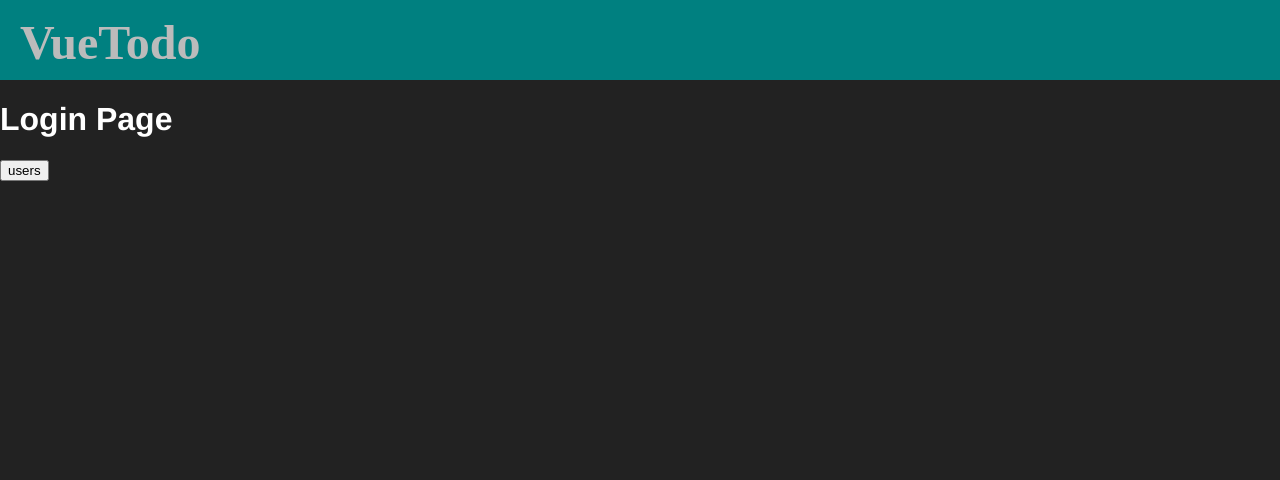
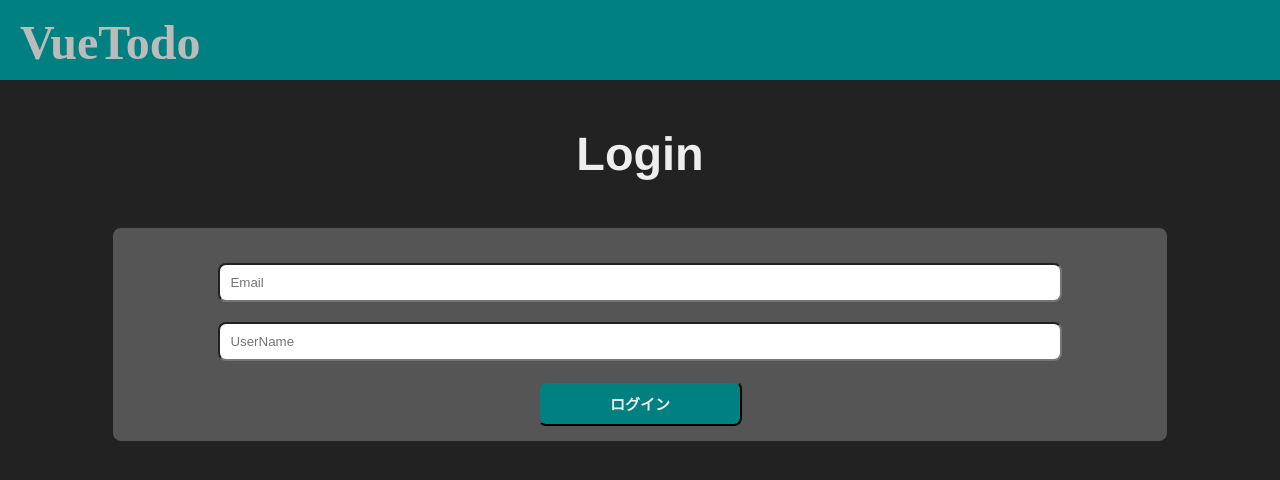
Before and after one commit to yk-you0922/VueTodo, a Vue app: page / in a window 1280 px wide. Shown: the top 480 px of the page. Built offline with nearby package versions, Linux system fonts and the light colour scheme.

Commit message:
axiosによる簡易ログイン機能追加

```diff
--- a/src/pages/LoginPage.vue
+++ b/src/pages/LoginPage.vue
@@ -1,7 +1,34 @@
 <template>
   <div id="login-wrapper">
-    <h1 style="color: #fff">Login Page</h1>
-    <button @click="onClickCallUsers">users</button>
+    <div class="login-title">
+      <h3>Login</h3>
+    </div>
+    <Card class="login-card">
+      <div>
+        <form>
+          <div class="login-form">
+            <input
+              placeholder="Email"
+              class="login-input"
+              v-model="state.email"
+            />
+          </div>
+          <div class="login-form">
+            <input
+              placeholder="UserName"
+              class="login-input"
+              v-model="state.username"
+            />
+          </div>
+          <button
+            class="login-btn"
+            @click="onClickLogin($event, state)"
+          >
+            ログイン
+          </button>
+        </form>
+      </div>
+    </Card>
   </div><!-- #login-wrapper -->
 </template>
 
@@ -12,39 +39,104 @@ import {
 } from 'vue';
 import axios, { AxiosRequestConfig, AxiosResponse } from 'axios';
 import { User } from '../types/User';
+import Card from '@/components/Card.vue';
+import { useRouter } from 'vue-router';
+
+interface State {
+  appTitle: String;
+  email: String;
+  username: String
+}
 
 export default defineComponent ({
   name: 'LoginPage',
   components: {
     // コンポーネント化したものをここで宣言
+    Card
   },
   setup() {
     // 参照するオブジェクト
-    const state = reactive({
+    const state = reactive<State>({
       appTitle: 'VueTodo',
+      email: '',
+      username: ''
     })
 
+    // vue-routerによる遷移
+    const router = useRouter();
+
+    // 叩き先のAPIURLなどの設定値
     const target: AxiosRequestConfig = {
       url: "https://jsonplaceholder.typicode.com/users",
       method: "GET"
     }
-    const onClickCallUsers = () => {
+    const onClickLogin = (event: MouseEvent, state: State) => {
+      event.preventDefault();
       axios(target)
         .then((response: AxiosResponse<Array<User>>) => {
-          const { data, status } = response;
-          console.log(response);
-          console.log(data, status);
+          response.data.forEach((resUser) => {
+            // 入力値とJSONの返却地が一致する場合、ログイン処理
+            if (resUser.email === state.email && resUser.username === state.username) {
+              // /todoへ遷移させる
+              router.push('/todo')
+            }
+          })
+        })
+        .catch((ex) => {
+          // エラー処理
+          if (axios.isAxiosError(ex) && ex.response && ex.response.status === 400) {
+            console.error("400 Error");
+            console.error(ex.message);
+          }
         })
     }
 
     return {
       state,
-      onClickCallUsers,
+      onClickLogin,
     }
   }
 }) // export default defineComponent
 </script>
 
 <style scoped>
+  #login-wrapper {
+    text-align: center;
+  }
 
+  .login-title {
+    color: #eee;
+    font-size: 40px;
+  }
+
+  .login-card {
+    margin: 0 auto;
+  }
+
+  /* フォーム+ボタン */
+  .login-form {
+    margin-top: 20px;
+  }
+
+  .login-form input {
+    width: 80%;
+    padding: 10px;
+    border-radius: 8px;
+  }
+
+  .login-btn {
+    width: 20%;
+    padding: 10px;
+    margin-top: 20px;
+    background-color: teal;
+    color: #eee;
+    border-radius: 8px;
+    font-weight: bold;
+    font-size: 15px;
+  }
+
+  .login-btn:hover {
+    opacity: 0.8;
+    cursor: pointer;
+  }
 </style>
```
